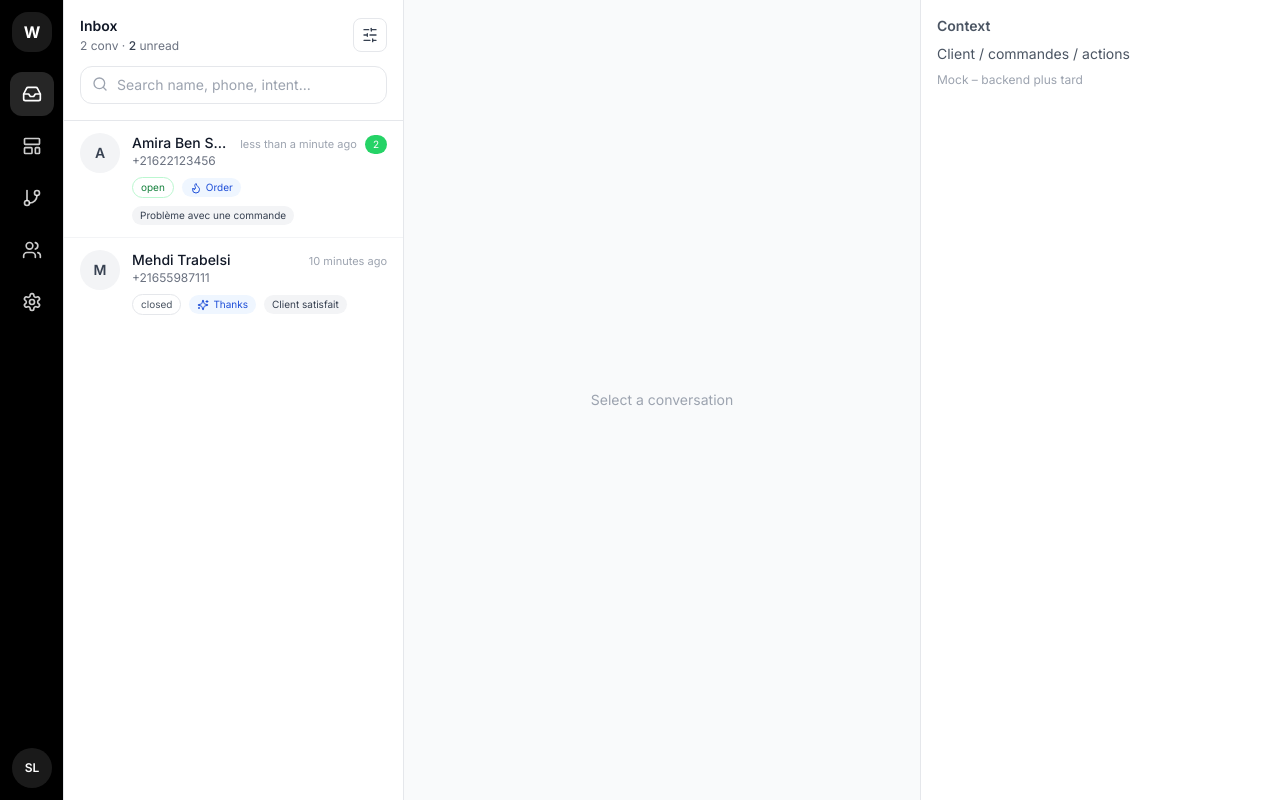
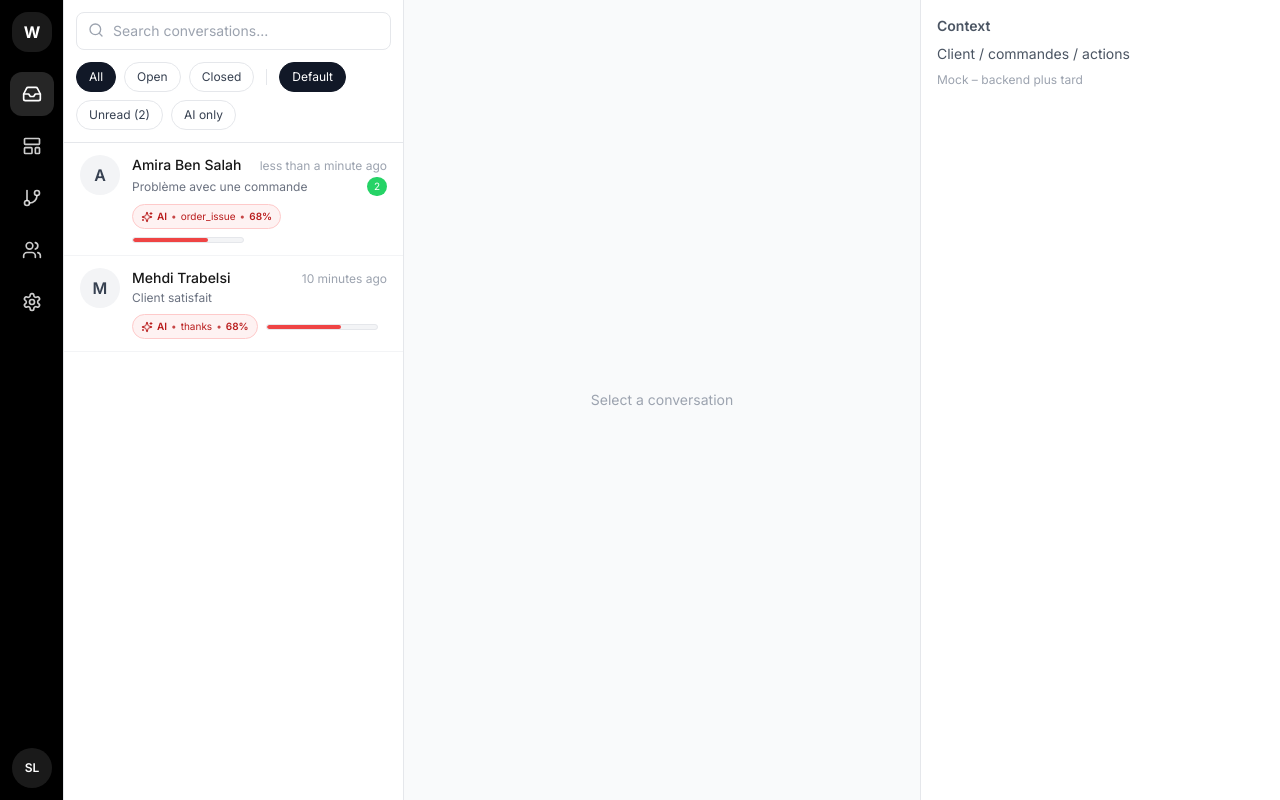
Before and after one commit to Slim-LARIBI/whatsapp-project, a Next.js app in the folder apps/web/: page /inbox in a window 1280 px wide. Built offline with nearby package versions, Linux system fonts and the light colour scheme; no server answers.

Commit message:
feat: ai layer badge + confidence in conversation list (safe)

```diff
--- a/apps/web/src/components/inbox/conversation-list.tsx
+++ b/apps/web/src/components/inbox/conversation-list.tsx
@@ -1,290 +1,225 @@
 'use client';
 
 import { useMemo, useState } from 'react';
-import { useInboxStore } from '@/store/inbox-store';
+import { useInboxStore, Conversation } from '@/store/inbox-store';
 import { cn } from '@/lib/utils';
 import { formatDistanceToNow } from 'date-fns';
-import {
-  Search,
-  Inbox,
-  CircleCheck,
-  Flame,
-  Sparkles,
-  SlidersHorizontal,
-} from 'lucide-react';
+import { Search, Sparkles } from 'lucide-react';
 
-type Filter = 'all' | 'unread' | 'open' | 'closed';
+type StatusFilter = 'all' | 'open' | 'closed';
+type ExtraFilter = 'all' | 'unread' | 'ai';
 
-function getInitial(name?: string, phone?: string) {
-  const src = (name?.trim() || phone?.trim() || '?').toUpperCase();
-  return src[0] || '?';
+function safeDate(v?: string) {
+  const d = v ? new Date(v) : null;
+  return d && !Number.isNaN(d.getTime()) ? d : null;
 }
 
-function safeDate(iso?: string) {
-  try {
-    if (!iso) return null;
-    const d = new Date(iso);
-    if (Number.isNaN(d.getTime())) return null;
-    return d;
-  } catch {
-    return null;
-  }
+/**
+ * SAFE mock confidence:
+ * - Ne modifie pas le store
+ * - Stable (basé sur l'id)
+ * - Seulement affiché si aiIntent/aiSummary existe
+ */
+function aiConfidenceFromId(id: string) {
+  // simple hash
+  let h = 0;
+  for (let i = 0; i < id.length; i++) h = (h * 31 + id.charCodeAt(i)) >>> 0;
+  // map [0..1] -> [0.62..0.96]
+  const r = (h % 1000) / 1000;
+  const score = 0.62 + r * (0.96 - 0.62);
+  return Math.round(score * 100) / 100;
 }
 
-function intentLabel(intent?: string) {
-  if (!intent) return null;
+function confidenceColor(score: number) {
+  if (score >= 0.9) return 'text-emerald-700 bg-emerald-50 border-emerald-200';
+  if (score >= 0.8) return 'text-green-700 bg-green-50 border-green-200';
+  if (score >= 0.7) return 'text-amber-700 bg-amber-50 border-amber-200';
+  return 'text-red-700 bg-red-50 border-red-200';
+}
 
-  // mini mapping (tu peux enrichir)
-  const map: Record<string, { label: string; icon?: any }> = {
-    order_issue: { label: 'Order', icon: Flame },
-    abandoned_cart: { label: 'Cart', icon: Flame },
-    thanks: { label: 'Thanks', icon: Sparkles },
-    support: { label: 'Support', icon: Inbox },
-  };
-
-  return map[intent] || { label: intent, icon: Sparkles };
+function confidenceBarColor(score: number) {
+  if (score >= 0.9) return 'bg-emerald-500';
+  if (score >= 0.8) return 'bg-green-500';
+  if (score >= 0.7) return 'bg-amber-500';
+  return 'bg-red-500';
 }
 
 export function ConversationList() {
   const { conversations, selectedConversationId, selectConversation } = useInboxStore();
 
-  const [q, setQ] = useState('');
-  const [filter, setFilter] = useState<Filter>('all');
-  const [showFilters, setShowFilters] = useState(false);
+  const [search, setSearch] = useState('');
+  const [status, setStatus] = useState<StatusFilter>('all');
+  const [extra, setExtra] = useState<ExtraFilter>('all');
 
-  const stats = useMemo(() => {
-    const list = Array.isArray(conversations) ? conversations : [];
-    const unread = list.reduce((sum: number, c: any) => sum + (Number(c?.unreadCount) || 0), 0);
-    const open = list.filter((c: any) => c?.status === 'open').length;
-    const closed = list.filter((c: any) => c?.status === 'closed').length;
-    return { unread, open, closed, total: list.length };
+  const unreadTotal = useMemo(() => {
+    if (!Array.isArray(conversations)) return 0;
+    return conversations.reduce((sum, c: any) => sum + (Number(c?.unreadCount) || 0), 0);
   }, [conversations]);
 
   const filtered = useMemo(() => {
-    const list = Array.isArray(conversations) ? conversations : [];
-    const query = q.trim().toLowerCase();
+    const q = search.trim().toLowerCase();
 
-    return list
-      .filter((c: any) => {
-        // filter tabs
-        if (filter === 'unread' && !(Number(c?.unreadCount) > 0)) return false;
-        if (filter === 'open' && c?.status !== 'open') return false;
-        if (filter === 'closed' && c?.status !== 'closed') return false;
+    const list = (conversations || [])
+      .filter((c: Conversation) => {
+        // status
+        const okStatus = status === 'all' ? true : c.status === status;
+
+        // extra
+        const hasAI = Boolean(c.aiIntent || c.aiSummary);
+        const okExtra =
+          extra === 'all'
+            ? true
+            : extra === 'unread'
+              ? (c.unreadCount || 0) > 0
+              : hasAI;
 
         // search
-        if (!query) return true;
-        const name = (c?.contact?.name || '').toLowerCase();
-        const phone = (c?.contact?.phone || '').toLowerCase();
-        const intent = (c?.aiIntent || '').toLowerCase();
-        const summary = (c?.aiSummary || '').toLowerCase();
-        return (
-          name.includes(query) ||
-          phone.includes(query) ||
-          intent.includes(query) ||
-          summary.includes(query)
-        );
+        const haystack = `${c.contact?.name || ''} ${c.contact?.phone || ''}`.toLowerCase();
+        const okSearch = !q || haystack.includes(q);
+
+        return okStatus && okExtra && okSearch;
       })
-      .sort((a: any, b: any) => {
-        // newest first
-        const da = safeDate(a?.lastMessageAt)?.getTime() || 0;
-        const db = safeDate(b?.lastMessageAt)?.getTime() || 0;
-        return db - da;
+      .sort((a, b) => {
+        const da = safeDate(a.lastMessageAt)?.getTime() ?? 0;
+        const db = safeDate(b.lastMessageAt)?.getTime() ?? 0;
+        return db - da; // latest first
       });
-  }, [conversations, q, filter]);
 
-  const activeIndex = useMemo(() => {
-    if (!selectedConversationId) return -1;
-    return filtered.findIndex((c: any) => c?.id === selectedConversationId);
-  }, [filtered, selectedConversationId]);
+    return list;
+  }, [conversations, search, status, extra]);
 
   return (
-    <div className="h-full flex flex-col min-h-0">
-      {/* Sticky header */}
-      <div className="sticky top-0 z-10 bg-white border-b border-gray-200">
-        {/* Title + stats */}
-        <div className="px-4 pt-4 pb-3 flex items-center justify-between gap-3">
-          <div className="min-w-0">
-            <div className="text-sm font-semibold text-gray-900">Inbox</div>
-            <div className="text-xs text-gray-500 mt-0.5">
-              {stats.total} conv ·{' '}
-              <span className="text-gray-700 font-medium">{stats.unread}</span> unread
-            </div>
-          </div>
-
-          <button
-            onClick={() => setShowFilters((v) => !v)}
-            className={cn(
-              'p-2 rounded-lg border text-gray-700 hover:bg-gray-50',
-              showFilters ? 'border-gray-300 bg-gray-50' : 'border-gray-200 bg-white',
-            )}
-            title="Filters"
-            aria-label="Filters"
-          >
-            <SlidersHorizontal size={16} />
-          </button>
-        </div>
-
-        {/* Search */}
-        <div className="px-4 pb-4">
+    <div className="flex flex-col h-full min-h-0">
+      {/* Top: Search */}
+      <div className="p-3 border-b border-gray-200 bg-white">
         <div className="relative">
           <Search className="absolute left-3 top-2.5 text-gray-400" size={16} />
           <input
-              value={q}
-              onChange={(e) => setQ(e.target.value)}
-              placeholder="Search name, phone, intent..."
-              className="w-full pl-9 pr-3 py-2 rounded-xl border border-gray-200 text-sm focus:outline-none focus:ring-2 focus:ring-whatsapp-green bg-white"
+            type="text"
+            placeholder="Search conversations..."
+            value={search}
+            onChange={(e) => setSearch(e.target.value)}
+            className="w-full pl-9 pr-3 py-2 rounded-lg border border-gray-200 text-sm focus:outline-none focus:ring-2 focus:ring-whatsapp-green"
           />
         </div>
+
+        {/* Filters */}
+        <div className="mt-3 flex items-center gap-2 flex-wrap">
+          <Chip active={status === 'all'} onClick={() => setStatus('all')}>
+            All
+          </Chip>
+          <Chip active={status === 'open'} onClick={() => setStatus('open')}>
+            Open
+          </Chip>
+          <Chip active={status === 'closed'} onClick={() => setStatus('closed')}>
+            Closed
+          </Chip>
+
+          <span className="mx-1 h-4 w-px bg-gray-200" />
+
+          <Chip active={extra === 'all'} onClick={() => setExtra('all')}>
+            Default
+          </Chip>
+          <Chip active={extra === 'unread'} onClick={() => setExtra('unread')}>
+            Unread {unreadTotal > 0 ? `(${unreadTotal})` : ''}
+          </Chip>
+          <Chip active={extra === 'ai'} onClick={() => setExtra('ai')}>
+            AI only
+          </Chip>
         </div>
-
-        {/* Filters row */}
-        {showFilters && (
-          <div className="px-4 pb-4">
-            <div className="flex flex-wrap gap-2">
-              <FilterChip active={filter === 'all'} onClick={() => setFilter('all')}>
-                All
-              </FilterChip>
-
-              <FilterChip active={filter === 'unread'} onClick={() => setFilter('unread')}>
-                Unread
-                {stats.unread > 0 && (
-                  <span className="ml-2 text-[10px] px-2 py-0.5 rounded-full bg-gray-900 text-white">
-                    {stats.unread}
-                  </span>
-                )}
-              </FilterChip>
-
-              <FilterChip active={filter === 'open'} onClick={() => setFilter('open')}>
-                Open
-                <span className="ml-2 text-[10px] px-2 py-0.5 rounded-full bg-gray-100 text-gray-700">
-                  {stats.open}
-                </span>
-              </FilterChip>
-
-              <FilterChip active={filter === 'closed'} onClick={() => setFilter('closed')}>
-                Closed
-                <span className="ml-2 text-[10px] px-2 py-0.5 rounded-full bg-gray-100 text-gray-700">
-                  {stats.closed}
-                </span>
-              </FilterChip>
-            </div>
-          </div>
-        )}
       </div>
 
       {/* List */}
       <div className="flex-1 min-h-0 overflow-y-auto">
-        {filtered.length === 0 ? (
-          <div className="p-6 text-sm text-gray-500">
-            No conversations found.
-            {q.trim() ? (
-              <div className="mt-1 text-xs text-gray-400">Try another keyword.</div>
-            ) : null}
-          </div>
-        ) : (
-          <div className="divide-y divide-gray-100">
-            {filtered.map((convo: any, idx: number) => {
-              const active = selectedConversationId === convo?.id;
+        {filtered.map((convo) => {
+          const active = selectedConversationId === convo.id;
+          const hasAI = Boolean(convo.aiIntent || convo.aiSummary);
 
-              const name = convo?.contact?.name || convo?.contact?.phone || 'Unknown';
-              const phone = convo?.contact?.phone || '';
-              const unread = Number(convo?.unreadCount) || 0;
-
-              const d = safeDate(convo?.lastMessageAt);
-              const time = d ? formatDistanceToNow(d, { addSuffix: true }) : '';
-
-              const intent = intentLabel(convo?.aiIntent);
-              const IntentIcon = intent?.icon;
-
-              const status = (convo?.status || '').toLowerCase();
+          const score = hasAI ? aiConfidenceFromId(convo.id) : 0;
+          const scorePct = hasAI ? Math.round(score * 100) : 0;
 
           return (
             <button
-                  key={convo?.id}
-                  onClick={() => selectConversation(convo?.id)}
+              key={convo.id}
+              onClick={() => selectConversation(convo.id)}
               className={cn(
-                    'w-full text-left px-4 py-3 flex gap-3 transition-colors',
-                    active ? 'bg-green-50' : 'hover:bg-gray-50',
+                'w-full px-4 py-3 flex items-start gap-3 border-b border-gray-100 text-left transition-colors',
+                'hover:bg-gray-50',
+                active && 'bg-green-50',
               )}
             >
               {/* Avatar */}
               <div
                 className={cn(
-                      'w-10 h-10 rounded-full flex items-center justify-center font-semibold text-sm flex-shrink-0',
+                  'w-10 h-10 rounded-full flex items-center justify-center font-semibold flex-shrink-0',
                   active ? 'bg-whatsapp-green text-white' : 'bg-gray-100 text-gray-700',
                 )}
               >
-                    {getInitial(convo?.contact?.name, convo?.contact?.phone)}
+                {(convo.contact?.name?.[0] || convo.contact?.phone?.[0] || '?').toUpperCase()}
               </div>
 
-                  {/* Middle */}
               <div className="flex-1 min-w-0">
+                {/* Row 1: name + time */}
                 <div className="flex items-baseline justify-between gap-2">
-                      <div className="min-w-0">
-                        <div className="font-medium text-sm text-gray-900 truncate">{name}</div>
-                        <div className="text-xs text-gray-500 truncate">{phone}</div>
+                  <span className="font-medium text-sm truncate">
+                    {convo.contact?.name || convo.contact?.phone || 'Unknown'}
+                  </span>
+                  <span className="text-xs text-gray-400 flex-shrink-0">
+                    {convo.lastMessageAt
+                      ? formatDistanceToNow(new Date(convo.lastMessageAt), { addSuffix: true })
+                      : ''}
+                  </span>
                 </div>
 
-                      <div className="flex items-center gap-2 flex-shrink-0">
-                        <span className="text-[11px] text-gray-400">{time}</span>
-                        {unread > 0 && (
-                          <span className="bg-whatsapp-green text-white text-[10px] px-2 py-0.5 rounded-full min-w-[22px] text-center">
-                            {unread}
-                          </span>
-                        )}
-                      </div>
-                    </div>
-
-                    {/* Chips */}
-                    <div className="mt-2 flex items-center gap-2 flex-wrap">
-                      {/* Status */}
-                      <span
-                        className={cn(
-                          'text-[10px] px-2 py-0.5 rounded-full border',
-                          status === 'open'
-                            ? 'bg-white border-green-200 text-green-700'
-                            : status === 'closed'
-                            ? 'bg-white border-gray-200 text-gray-600'
-                            : 'bg-white border-yellow-200 text-yellow-700',
-                        )}
-                      >
-                        {status || 'unknown'}
+                {/* Row 2: preview */}
+                <div className="mt-0.5 flex items-center justify-between gap-2">
+                  <span className="text-xs text-gray-500 truncate">
+                    {convo.aiSummary ? convo.aiSummary : convo.status}
                   </span>
 
-                      {/* Intent */}
-                      {intent && (
-                        <span className="text-[10px] px-2 py-0.5 rounded-full bg-blue-50 text-blue-700 inline-flex items-center gap-1">
-                          {IntentIcon ? <IntentIcon size={12} /> : null}
-                          {intent.label}
-                        </span>
-                      )}
-
-                      {/* AI Summary preview */}
-                      {convo?.aiSummary ? (
-                        <span className="text-[10px] px-2 py-0.5 rounded-full bg-gray-100 text-gray-700 truncate max-w-[220px]">
-                          {convo.aiSummary}
-                        </span>
-                      ) : null}
-
-                      {/* Active marker (nice touch) */}
-                      {active && (
-                        <span className="text-[10px] px-2 py-0.5 rounded-full bg-green-100 text-green-700 inline-flex items-center gap-1">
-                          <CircleCheck size={12} />
-                          Active
+                  {Number(convo.unreadCount) > 0 && (
+                    <span className="bg-whatsapp-green text-white text-[10px] px-1.5 py-0.5 rounded-full min-w-[20px] text-center">
+                      {convo.unreadCount}
                     </span>
                   )}
                 </div>
 
-                    {/* Keyboard hint (optional) */}
-                    {activeIndex === idx && (
-                      <div className="mt-2 text-[11px] text-gray-400">
-                        Tip: use Templates / AI reply in the header →
+                {/* Row 3: AI badge + confidence */}
+                {hasAI && (
+                  <div className="mt-2 flex items-center gap-2 flex-wrap">
+                    <span
+                      className={cn(
+                        'inline-flex items-center gap-1 text-[10px] px-2 py-1 rounded-full border',
+                        confidenceColor(score),
+                      )}
+                      title="AI detected intent + confidence"
+                    >
+                      <Sparkles size={12} />
+                      <span className="font-semibold">AI</span>
+                      <span className="opacity-80">•</span>
+                      <span className="truncate max-w-[120px]">
+                        {convo.aiIntent || 'intent'}
+                      </span>
+                      <span className="opacity-80">•</span>
+                      <span className="font-semibold">{scorePct}%</span>
+                    </span>
+
+                    <div className="h-1.5 w-28 rounded-full bg-gray-100 overflow-hidden border border-gray-200">
+                      <div
+                        className={cn('h-full rounded-full', confidenceBarColor(score))}
+                        style={{ width: `${scorePct}%` }}
+                      />
+                    </div>
                   </div>
                 )}
               </div>
             </button>
           );
         })}
+
+        {filtered.length === 0 && (
+          <div className="p-6 text-sm text-gray-400 text-center">
+            No conversations found.
           </div>
         )}
       </div>
@@ -292,7 +227,7 @@ export function ConversationList() {
   );
 }
 
-function FilterChip({
+function Chip({
   active,
   children,
   onClick,
@@ -305,7 +240,7 @@ function FilterChip({
     <button
       onClick={onClick}
       className={cn(
-        'px-3 py-2 text-xs rounded-xl border transition-colors inline-flex items-center',
+        'text-xs px-3 py-1.5 rounded-full border transition-colors',
         active
           ? 'bg-gray-900 text-white border-gray-900'
           : 'bg-white text-gray-700 border-gray-200 hover:bg-gray-50',
```
Lines whose indentation alone changed are shown as unchanged.
